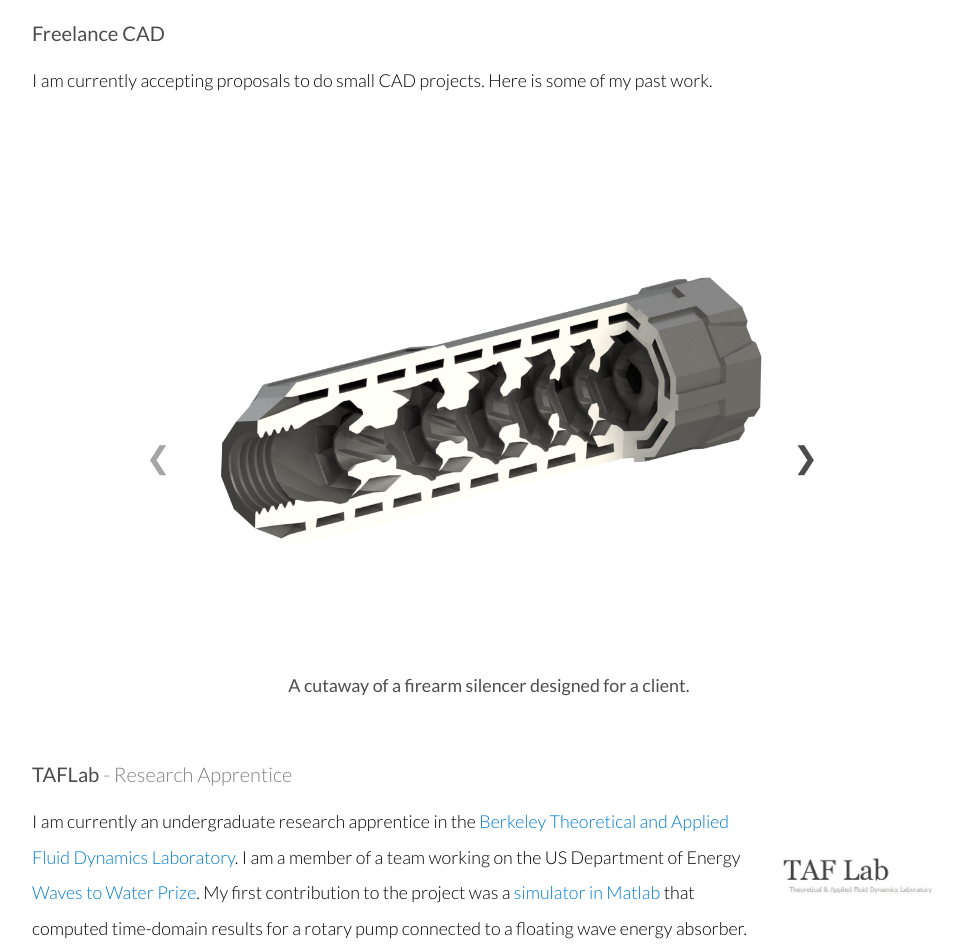
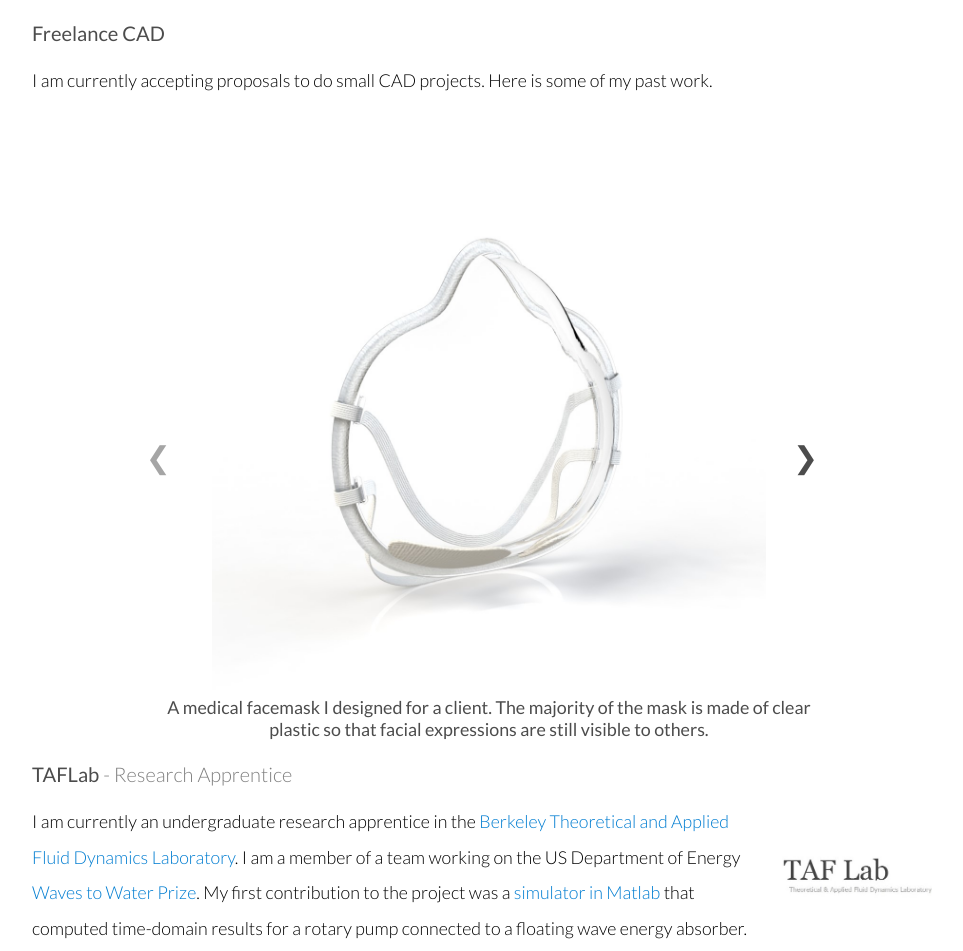
Before and after one commit to AedenGB/portfolio-website, a Flask app: page / in a window 1280 px wide. Shown: the part 2887-3838 px from the top of the page, without its empty margins (158-1121 px from the left). Run offline with Flask 2, Linux system fonts and the light colour scheme.

Commit message:
removed image

```diff
--- a/app/templates/index.html
+++ b/app/templates/index.html
@@ -184,11 +184,7 @@ Trying to figure out whether this is bootstrap? It's written all from scratch :)
           <div class="inline-object-small carousel-container">
             <a class="left disabled">&#10094;</a>
             <a class="right">&#10095;</a>
-            <div index = "0" class = "slide-container" max_index = "5">
-              <div class = "slide">
-                <img class = "slide-image" src = "{{url_for('static', filename='images/silencer-cutaway.png')}}">
-                <figcaption>A cutaway of a firearm silencer designed for a client.<br><br><br></figcaption>
-              </div>
+            <div index = "0" class = "slide-container" max_index = "4">
               <div class = "slide">
                 <img class = "slide-image" src = "{{url_for('static', filename='images/facemask-render.JPG')}}">
                 <figcaption>A medical facemask I designed for a client. The majority of the mask is made of clear plastic so that facial expressions are still visible to others.</figcaption>
```
